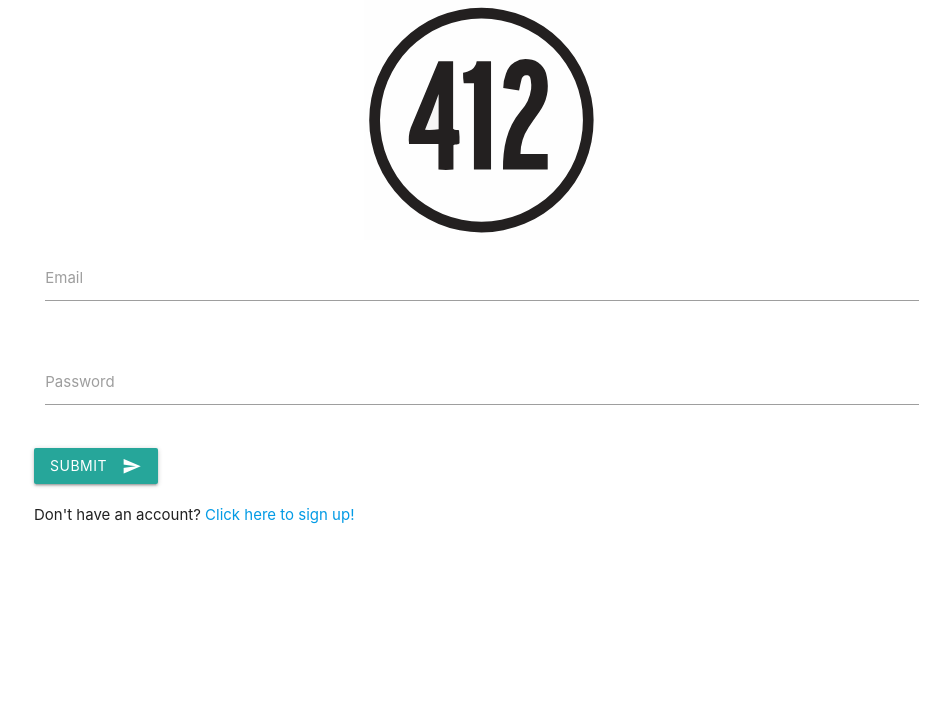
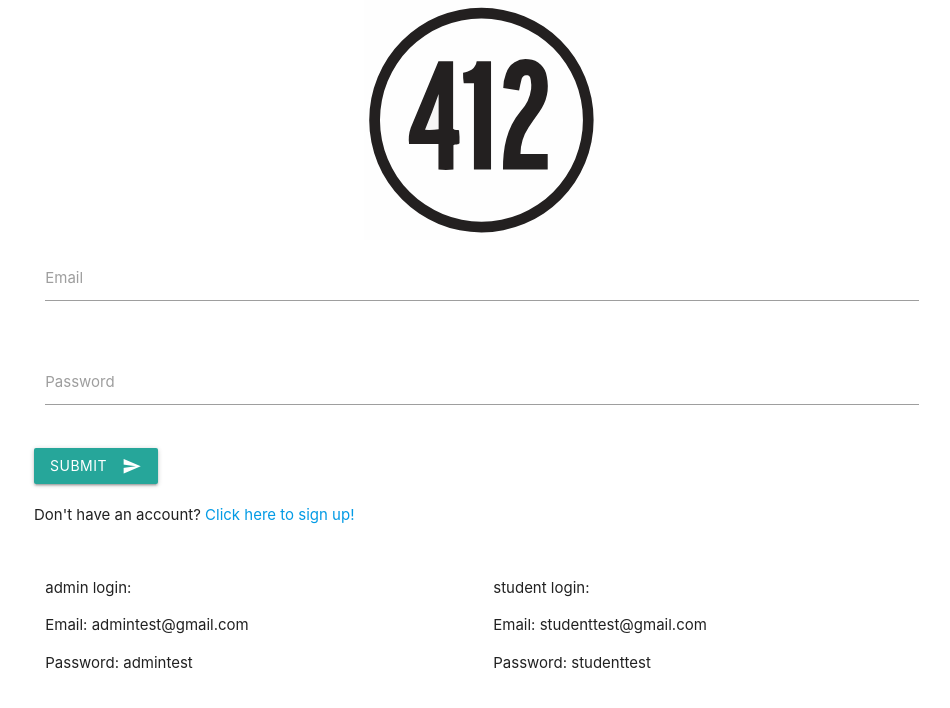
Before and after one commit to lynn7mitchell/youthgroup, a React (Create React App) app in the folder client/: page / in a window 1280 px wide. Shown: the top 708 px of the page, without its empty margins (158-1108 px from the left). Built offline with nearby package versions, Linux system fonts and the light colour scheme.

Commit message:
added test login info

```diff
--- a/client/src/pages/Login.js
+++ b/client/src/pages/Login.js
@@ -129,6 +129,18 @@ export class Login extends Component {
               <div className="row">
                 <p>Don't have an account? <a href="/SignUp">Click here to sign up!</a></p>
               </div>
+              <div className="row">
+                <div className="col s6">
+                <p>admin login:</p>
+                <p>Email: admintest@gmail.com</p>
+                <p>Password: admintest</p>
+                </div>
+                <div className="col s6">
+                <p>student login:</p>
+                <p>Email: studenttest@gmail.com</p>
+                <p>Password: studenttest</p>
+                </div>
+              </div>
             </form>
           </div>
         </div>
```
